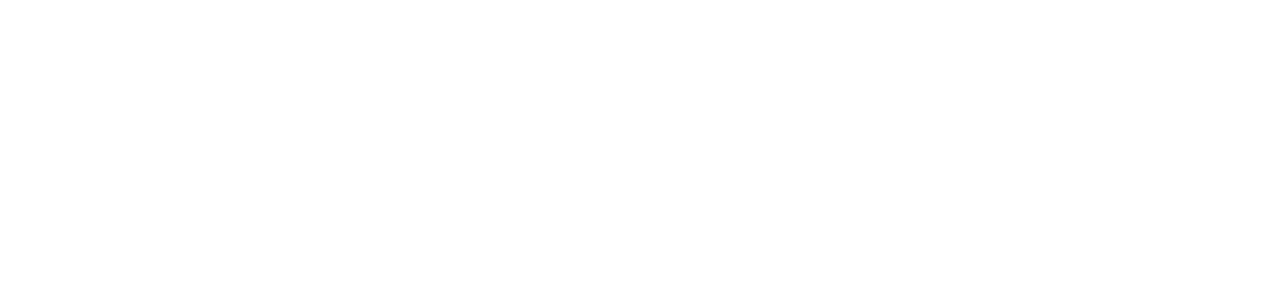
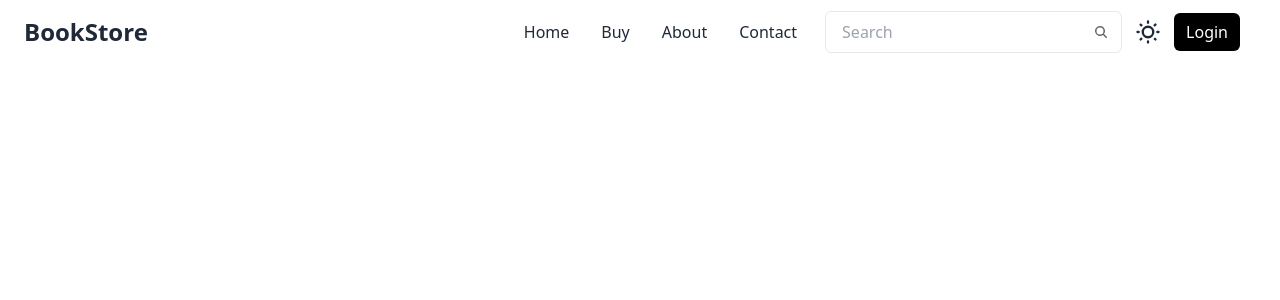
Before and after one commit to btwitsayush/BookStore, a React (Vite) app in the folder FrontEnd/: page / in a window 1280 px wide. Shown: the top 300 px of the page. Built offline with nearby package versions, Linux system fonts and the light colour scheme.

Commit message:
imported the navbar and render it

```diff
--- a/FrontEnd/src/App.jsx
+++ b/FrontEnd/src/App.jsx
@@ -1,8 +1,10 @@
 import React from 'react'
+import Navbar from './components/NavrBar'
 function App() {
 
   return (
     <>
+    <Navbar />
 
     </>
   )
```
